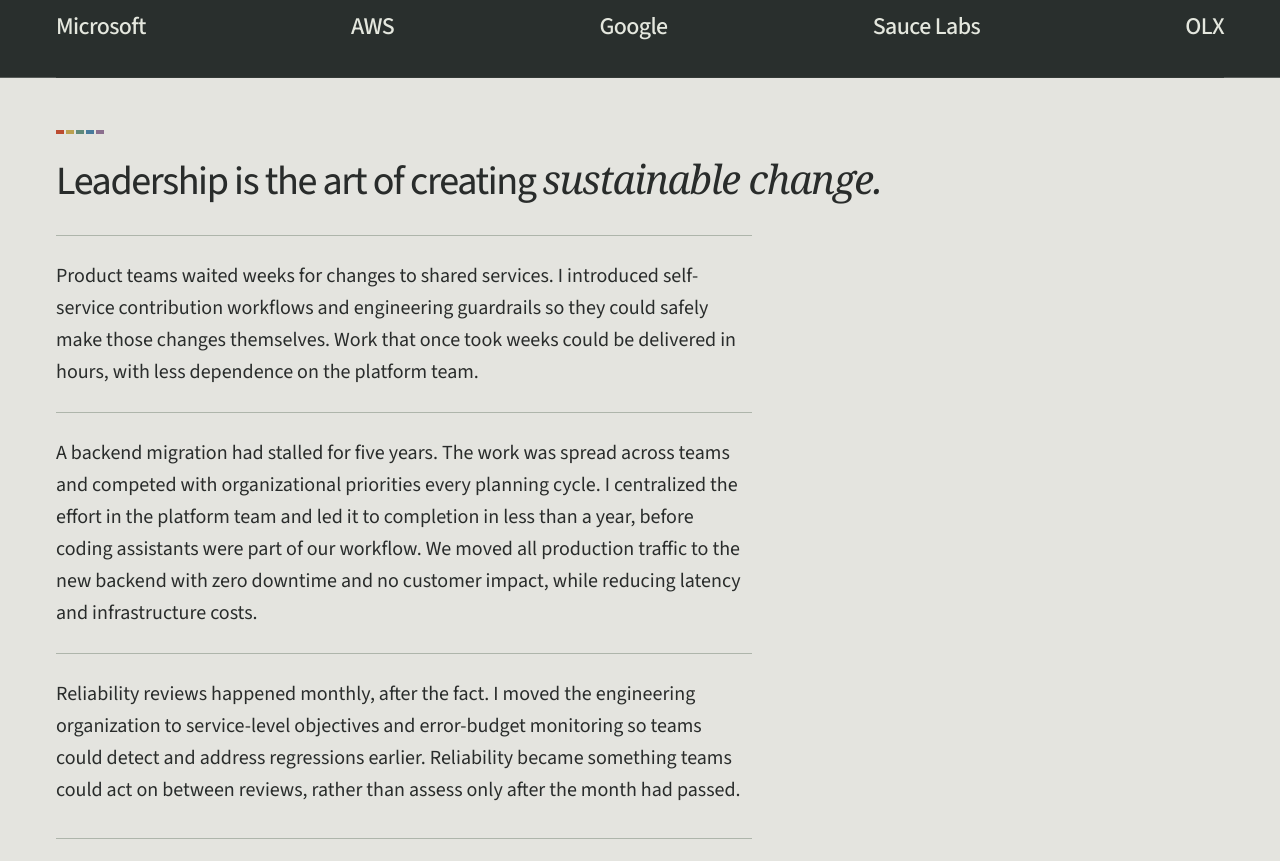
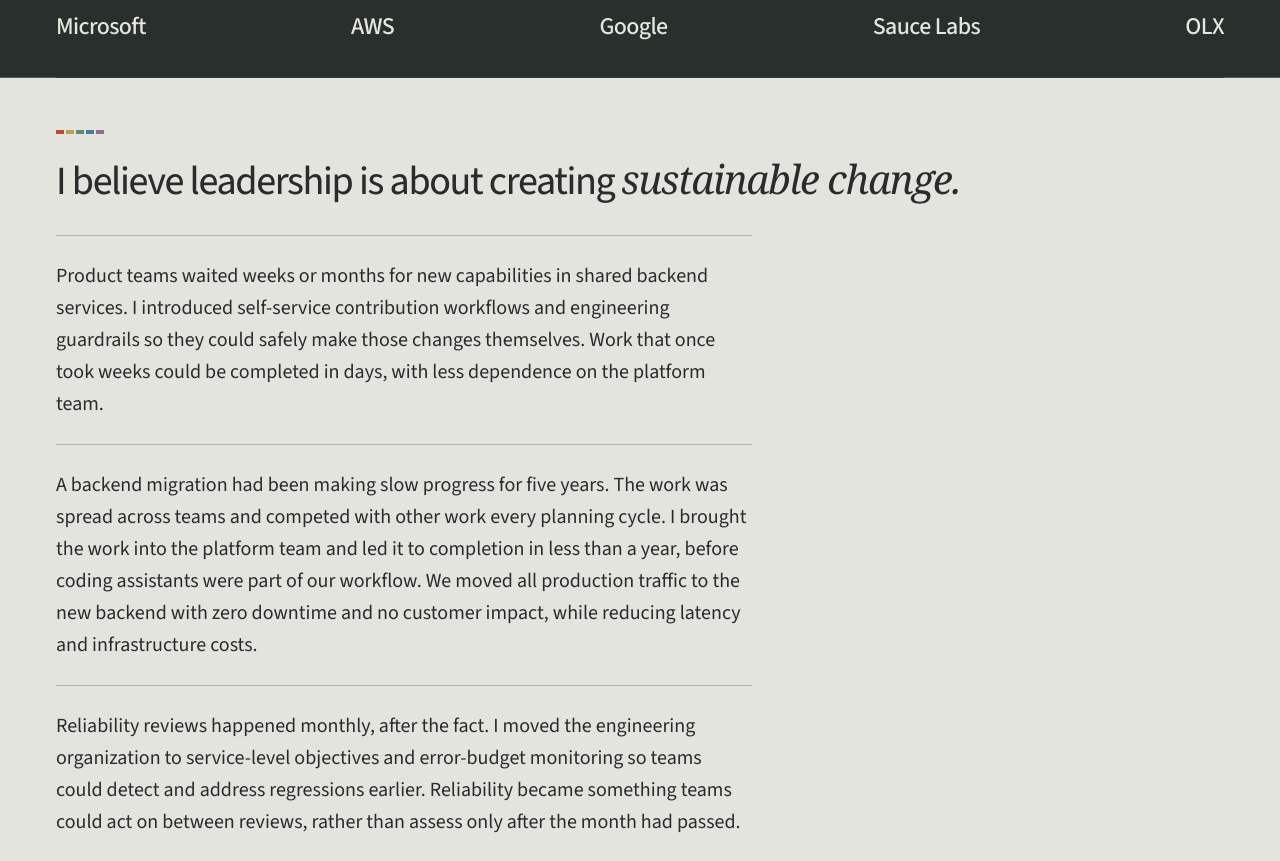
Before and after one commit to diego-quiroga/diego-quiroga.github.io, a plain HTML site: page index.html in a window 1280 px wide. Shown: the part 760-1621 px from the top of the page. Drawn offline with Linux system fonts and the light colour scheme.

Commit message:
Refine leadership stories with final delivery and EMEA launch details

```diff
--- a/index.html
+++ b/index.html
@@ -42,15 +42,15 @@
   </section>
   <section class="impact wrap" id="impact" aria-labelledby="impact-title">
     <div class="companies"><p class="eyebrow">Organizations I've built for</p><div class="company-names" aria-label="Microsoft, AWS, Google, Sauce Labs, and OLX"><span>Microsoft</span><span>AWS</span><span>Google</span><span>Sauce Labs</span><span>OLX</span></div></div>
-    <h2 id="impact-title">Leadership is the art of creating <em>sustainable change.</em></h2>
+    <h2 id="impact-title">I believe leadership is about creating <em>sustainable change.</em></h2>
     <div class="impact-stories">
-      <p>Product teams waited weeks for changes to shared services. I introduced self-service contribution workflows and engineering guardrails so they could safely make those changes themselves. Work that once took weeks could be delivered in hours, with less dependence on the platform team.</p>
-      <p>A backend migration had stalled for five years. The work was spread across teams and competed with organizational priorities every planning cycle. I centralized the effort in the platform team and led it to completion in less than a year, before coding assistants were part of our workflow. We moved all production traffic to the new backend with zero downtime and no customer impact, while reducing latency and infrastructure costs.</p>
+      <p>Product teams waited weeks or months for new capabilities in shared backend services. I introduced self-service contribution workflows and engineering guardrails so they could safely make those changes themselves. Work that once took weeks could be completed in days, with less dependence on the platform team.</p>
+      <p>A backend migration had been making slow progress for five years. The work was spread across teams and competed with other work every planning cycle. I brought the work into the platform team and led it to completion in less than a year, before coding assistants were part of our workflow. We moved all production traffic to the new backend with zero downtime and no customer impact, while reducing latency and infrastructure costs.</p>
       <p>Reliability reviews happened monthly, after the fact. I moved the engineering organization to service-level objectives and error-budget monitoring so teams could detect and address regressions earlier. Reliability became something teams could act on between reviews, rather than assess only after the month had passed.</p>
     </div>
     <details class="more-examples"><summary>Two more examples <span aria-hidden="true">+</span></summary><div class="impact-stories">
-      <p>A regional business launch depended on new billing and collections workflows. I led the work across finance, operations, customer support, and legal to get those workflows ready. The rollout went ahead on time, avoiding regulatory exposure.</p>
-      <p>I joined a new technology hub as its second hire and helped grow the engineering and production organization to 60 people. I established hiring frameworks and career paths, and aligned delivery workflows with offices in other countries. As the organization grew, those practices gave people a more consistent way to join, develop, and work across locations.</p>
+      <p>Launching a new seller of record for EMEA required new workflows for billing customers and collecting payments. I led the work across finance, operations, customer support, and legal to get those workflows ready. The launch went ahead on time, addressing European tenants' billing concerns and reducing regulatory risk.</p>
+      <p>I joined a new technology hub as its second hire and helped grow the engineering and production organization to 60 people. I put hiring practices and career paths in place, and made delivery practices more consistent across offices in different countries.</p>
     </div></details>
   </section>
   <section class="approach" id="approach" aria-labelledby="approach-title"><div class="wrap">
```
